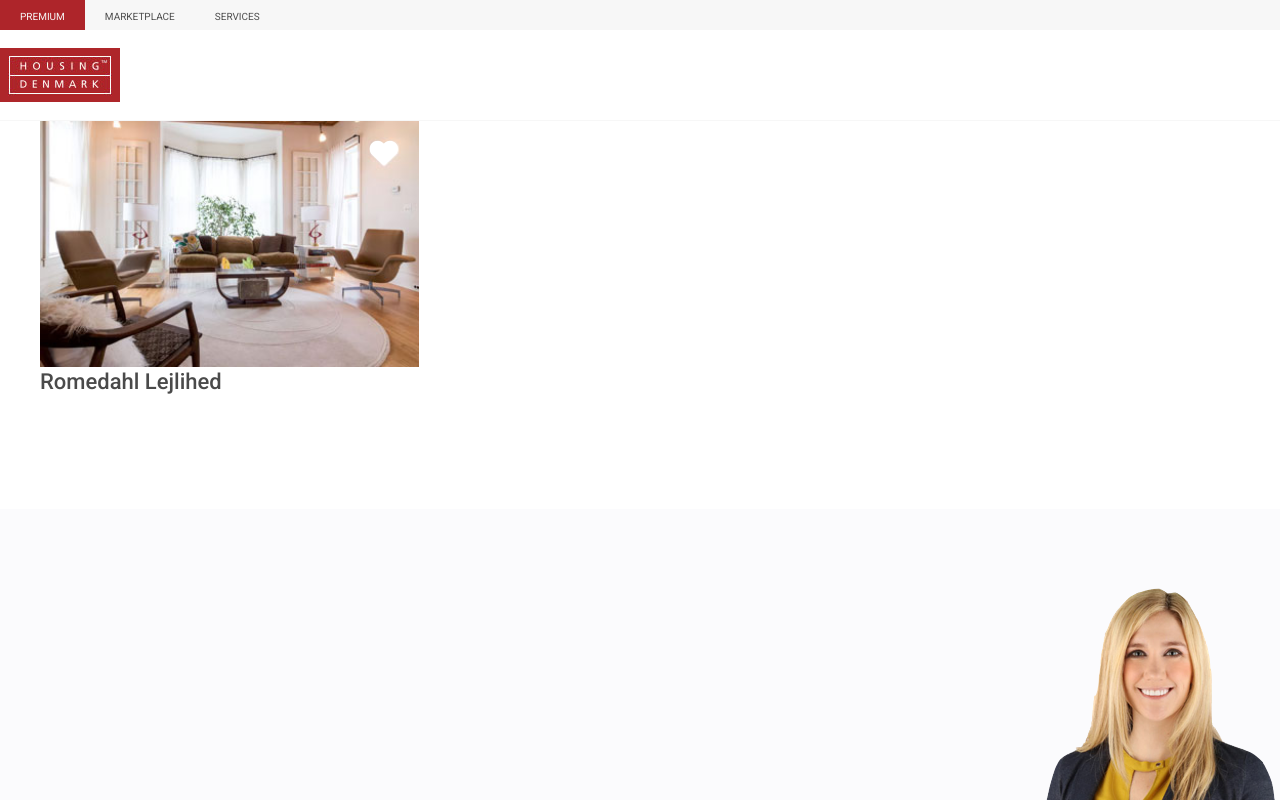
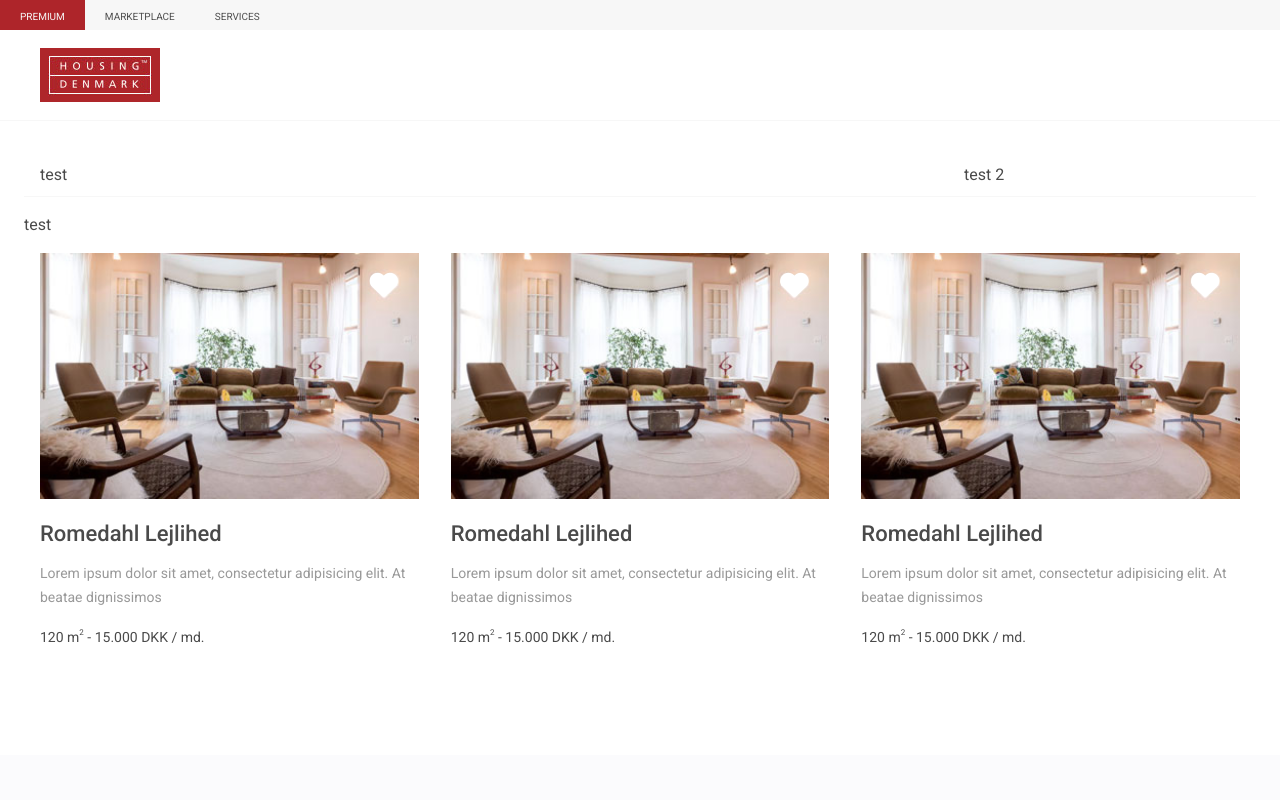
Before and after one commit to stakic-igor/houseSelect, a website: page index.html in a window 1280 px wide. Shown: the top 800 px of the page. Drawn offline with Linux system fonts and the light colour scheme.

Commit message:
properties added

```diff
--- a/index.html
+++ b/index.html
@@ -22,23 +22,45 @@
         </ul>
       </nav><!-- top nav -->
     </header><!-- end pre header -->
-    <header class="mast-head full-wdth">
-      <div class="page-wdth">
+    <header class="mast-head">
         <div class="logo">
           <img src="img/logo.jpg" alt="Housing Denmark Logo" class="logo__img">
         </div><!-- end logo -->
-      </div>
     </header><!-- mast-head -->
     <section class="wrapper">
+      <div class="row results">
+        <div class="filter-result col-md-9">test</div>
+        <div class="col-md-3">test 2</div>
+      </div>
+      <div class="row filter-select">
+        test
+      </div><!-- filter-select -->
       <div class="properties">
         <ul class="row">
           <li class="col-md-4 properties">
             <img src="img/house-1.jpg" alt="house" class="properties__img">
             <i class="fa fa-heart properties__icon properties__icon--white" aria-hidden="true"></i>
             <h3 class="properties__title">Romedahl Lejlihed</h3>
-            <div></div>
+            <p></p>
+            <p class="properties__info">Lorem ipsum dolor sit amet, consectetur adipisicing elit. At beatae dignissimos</p><!-- end properties info -->
+            <p class="properties__price">120 m<span class="sup">2</span> - 15.000 DKK / md.</p>
           </li><!-- end properties item -->
-
+          <li class="col-md-4 properties">
+            <img src="img/house-1.jpg" alt="house" class="properties__img">
+            <i class="fa fa-heart properties__icon properties__icon--white" aria-hidden="true"></i>
+            <h3 class="properties__title">Romedahl Lejlihed</h3>
+            <p></p>
+            <p class="properties__info">Lorem ipsum dolor sit amet, consectetur adipisicing elit. At beatae dignissimos</p><!-- end properties info -->
+            <p class="properties__price">120 m<span class="sup">2</span> - 15.000 DKK / md.</p>
+          </li><!-- end properties item -->
+          <li class="col-md-4 properties">
+            <img src="img/house-1.jpg" alt="house" class="properties__img">
+            <i class="fa fa-heart properties__icon properties__icon--white" aria-hidden="true"></i>
+            <h3 class="properties__title">Romedahl Lejlihed</h3>
+            <p></p>
+            <p class="properties__info">Lorem ipsum dolor sit amet, consectetur adipisicing elit. At beatae dignissimos</p><!-- end properties info -->
+            <p class="properties__price">120 m<span class="sup">2</span> - 15.000 DKK / md.</p>
+          </li><!-- end properties item -->
         </ul><!-- end properties list -->
       </div><!-- end properties -->
     </section><!-- end main -->
--- a/scss/base.scss
+++ b/scss/base.scss
@@ -4,9 +4,9 @@
         'modules/_mixin',
         'modules/_colors';
 
-@import 'partials/_body';
+@import 'partials/_global';
 
-@import //'partials/_containers',
+@import 'partials/_containers',
         'partials/_pre-header',
         'partials/_header',
         'partials/_main',
--- a/scss/partials/_containers.scss
+++ b/scss/partials/_containers.scss
@@ -1,12 +1,8 @@
-.full-wdth {
-  max-width: 100%;
+.filter-select {
+  padding: 1.250rem 0;
 }
-.page-wdth {
-  margin: 0 auto;
-  max-width: 95%;
+.results {
+  border-bottom: 1px solid $lightGray;
+  padding: 0.850rem 0;
+  margin-top: 2rem;
 }
-.content-wdth {
-  margin: 0 auto;
-  max-width: 1170px;
-  width: 85%;
-}
--- a/scss/partials/_body.scss
+++ b/scss/partials/_global.scss
@@ -4,3 +4,8 @@ body {
   font-family: 'Roboto', sans-serif;
   font-size: 16px;
 }
+
+.sup {
+    vertical-align: text-bottom;
+    font-size: 0.500rem;
+}
--- a/scss/partials/_header.scss
+++ b/scss/partials/_header.scss
@@ -1,7 +1,7 @@
 .mast-head {
   border-bottom: 1px solid $lightGray;
   box-sizing: border-box;
-  padding: 1.125rem 0;
+  padding: 1.125rem 2.5rem;
 }
 .logo{
 
--- a/scss/partials/_properties.scss
+++ b/scss/partials/_properties.scss
@@ -13,6 +13,7 @@
   &__img {
     display: block; //removes bottom margin
     height: auto;
+    margin-bottom:1.250rem;
     width: 100%;
   }
     //element
@@ -34,4 +35,16 @@
       color: $red;
     }
   }
+  //element
+  &__info {
+    color: #999;
+    font-size: 0.875rem;
+    margin: 0.750rem 0;
+    line-height: 1.5rem;
+  }
+  &__price {
+    color: #4A4A4A;
+    font-size: 0.875rem;
+    line-height: 1.5rem;
+  }
 }
```
Also changed, not shown: css/base.css, 1 other file.
